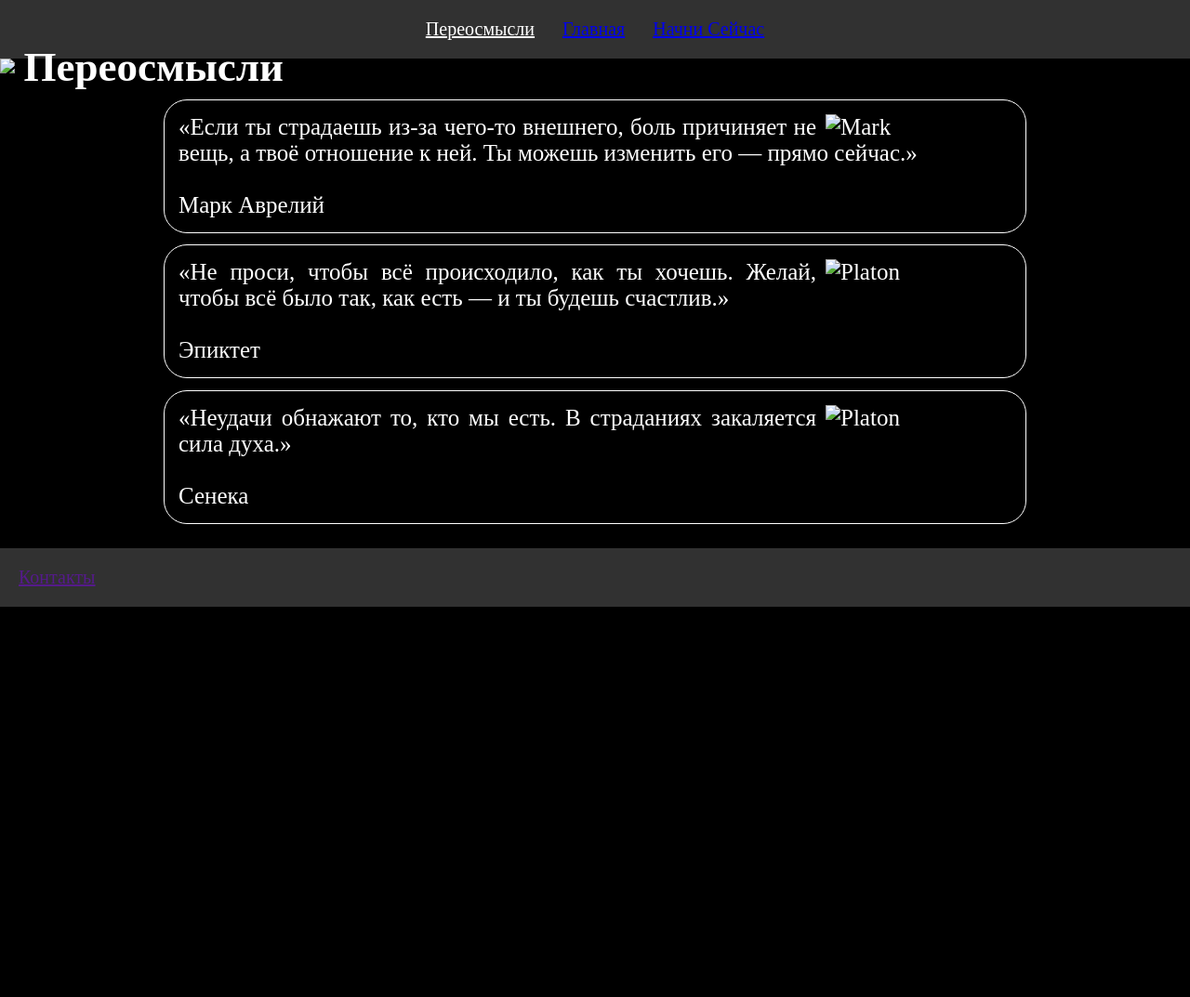
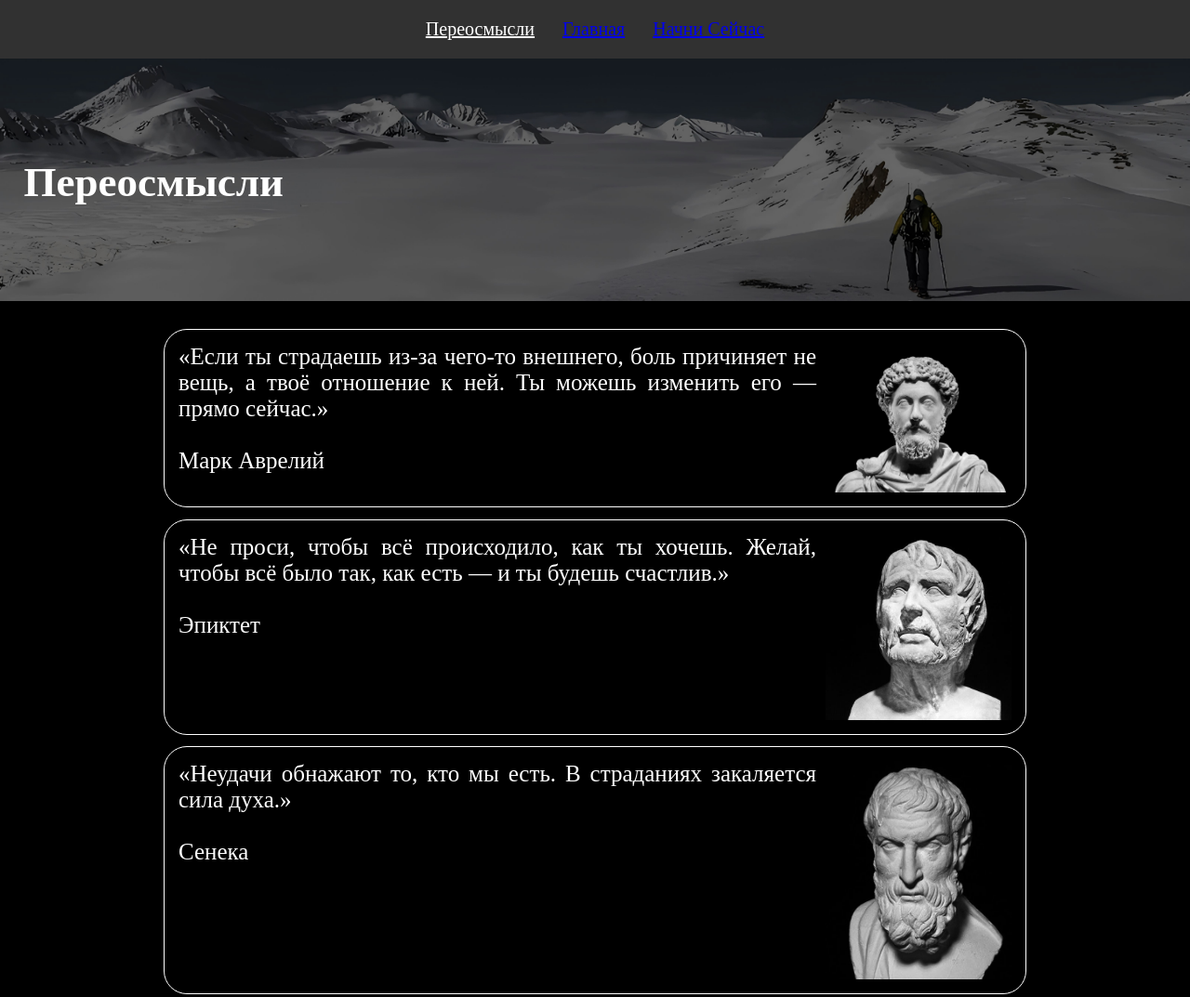
Before and after one commit to Chipok24/website, a plain HTML site: page cht.html in a window 1280 px wide. Shown: the top 1073 px of the page at 93% size. Before the commit the page ends 800 px from the top, so only its background shows below. Drawn offline with Linux system fonts and the light colour scheme; the site is published under a folder, as on GitHub Pages, so addresses that start at the root find nothing.

Commit message:
Update cht.html

```diff
--- a/cht.html
+++ b/cht.html
@@ -14,14 +14,14 @@
     </header>
     <div class="img-back">
         <div>
-            <img src="/img/back5.jpeg" alt="фон">
+            <img src="./img/back5.jpeg" alt="фон">
         </div>
         <div class="nach">
             <h2>Переосмысли</h2>
         </div>
     </div>
     <div class="container">
-        <img src="/img/Mark.jpeg" alt="Mark">
+        <img src="./img/Mark.jpeg" alt="Mark">
         <p>
             «Если ты страдаешь из-за чего-то внешнего, боль причиняет не вещь, а твоё отношение к ней. Ты можешь изменить его — прямо сейчас.»
             </br></br>
@@ -30,7 +30,7 @@
 
     </div>
     <div class="container">
-        <img src="/img/Seneka.jpeg" alt="Platon">
+        <img src="./img/Seneka.jpeg" alt="Seneka">
         <p>
             «Не проси, чтобы всё происходило, как ты хочешь. Желай, чтобы всё было так, как есть — и ты будешь счастлив.»
             </br></br>
@@ -38,7 +38,7 @@
         </p>
     </div>
     <div class="container">
-        <img src="/img/Epiktet.jpeg" alt="Platon">
+        <img src="./img/Epiktet.jpeg" alt="Epiktet">
         <p>
             «Неудачи обнажают то, кто мы есть. В страданиях закаляется сила духа.»
             </br></br>
```
